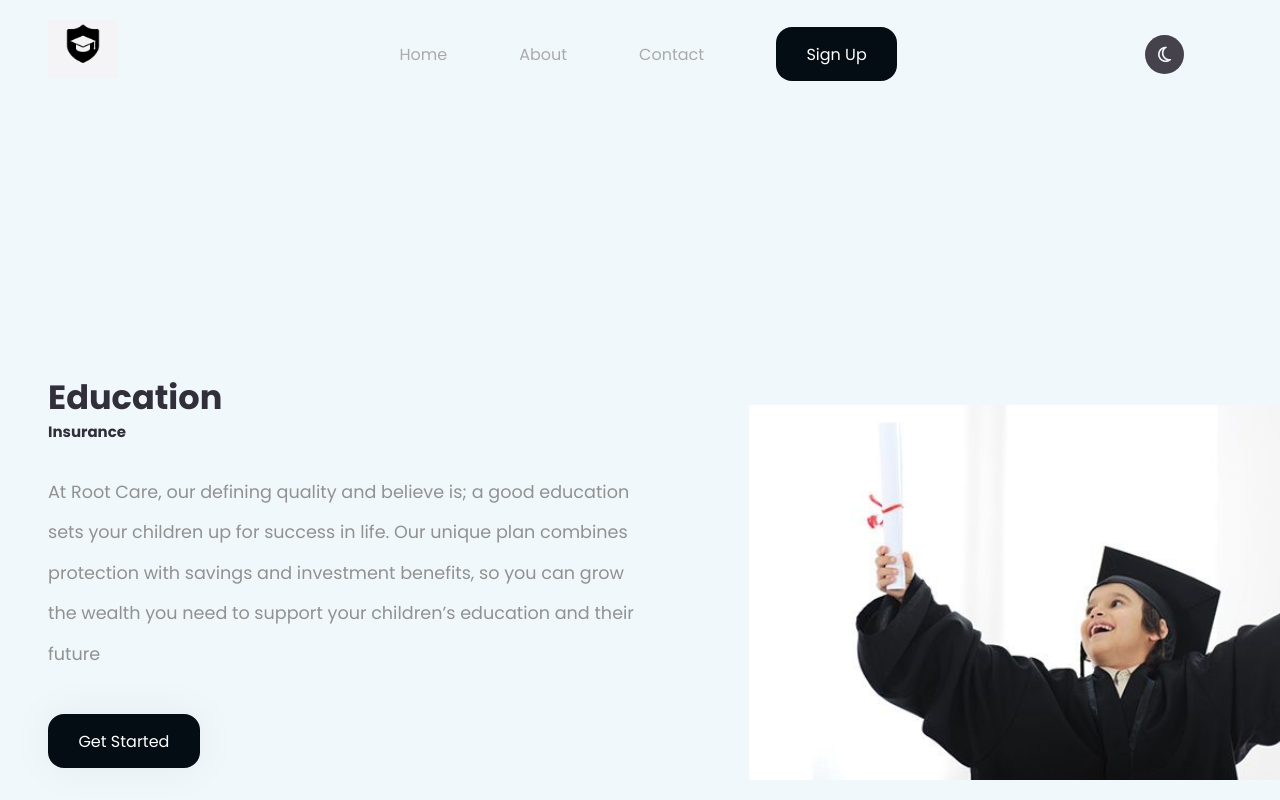
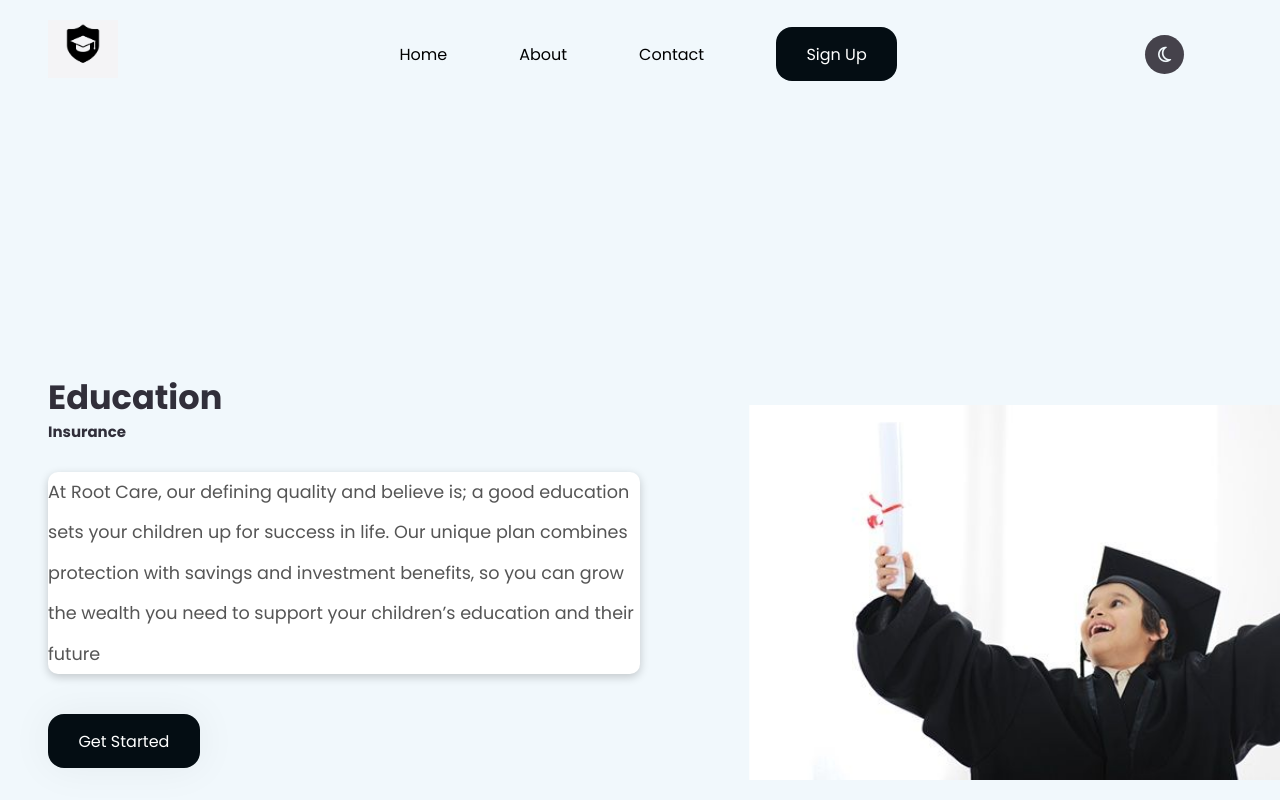
Before and after one commit to Dev-Yusuf/Root-Care, a plain HTML site: page index.html in a window 1280 px wide. Drawn offline with Linux system fonts and the light colour scheme.

Commit message:
added some css properties

```diff
--- a/assets/styles/style.css
+++ b/assets/styles/style.css
@@ -11,7 +11,7 @@
 }
 
 .dark {
-  --mainColor: #031f30;
+  --mainColor: #021825;
   --hoverColor: #05314d;
   --backgroundColor: #192e3a;
   --darkOne: #f3f3f3;
@@ -107,7 +107,7 @@ header .container {
 }
 
 .links a {
-  color: var(--lightTwo);
+  color: black;
   margin-left: 4.5rem;
   display: inline-block;
   transition: 0.3s;
@@ -200,7 +200,10 @@ header .container {
 }
 
 .text {
-  color: var(--lightOne);
+  color: rgb(85, 85, 85);
+  border-radius: 10px;
+  background: #ffffff;
+  box-shadow: 0 3px 10px rgb(0 0 0 / 0.2);
   font-size: 1.1rem;
   margin: 1.9rem 0 2.5rem;
   max-width: 600px;
```
